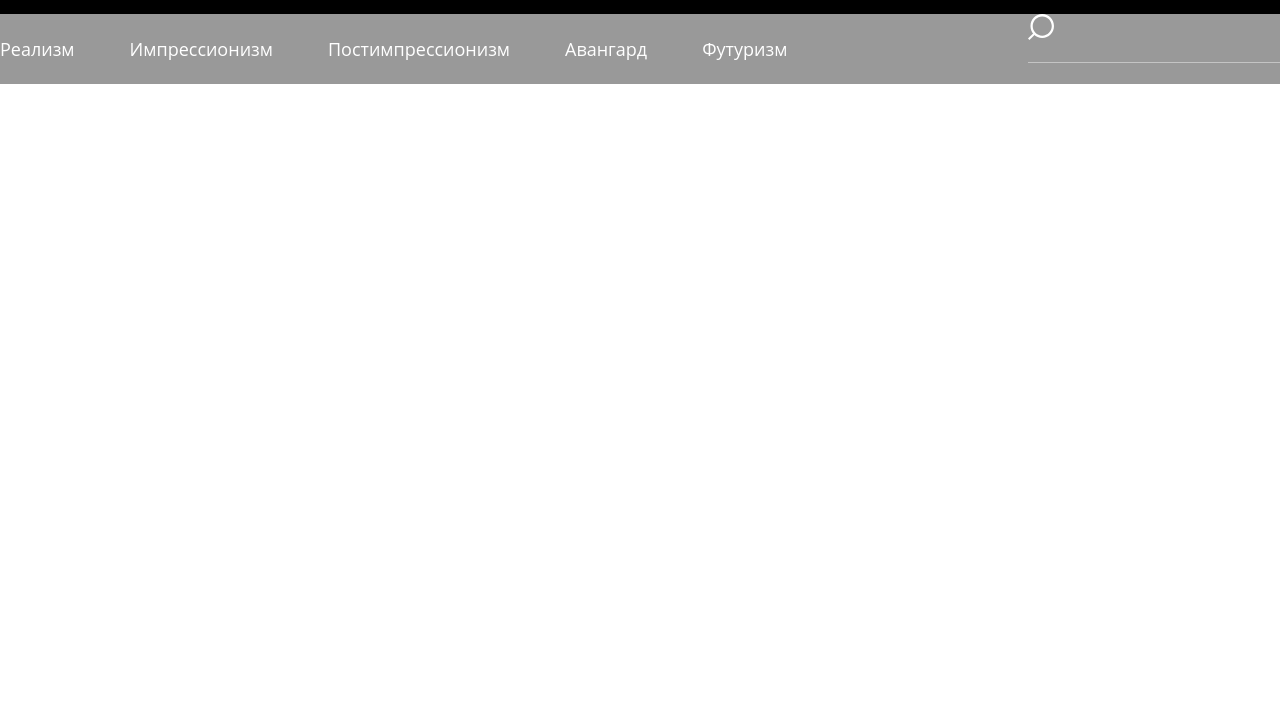
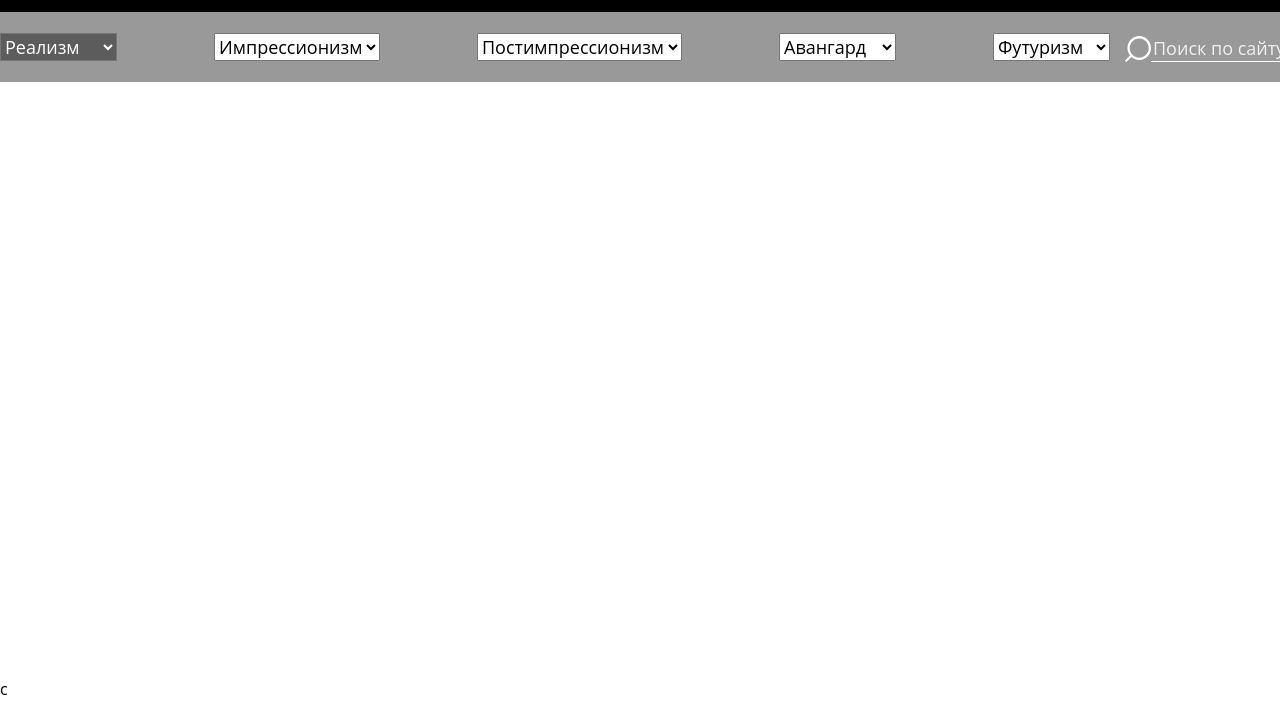
Before and after one commit to Senya-hub/Blanchard, a plain HTML site: page index.html in a window 1280 px wide. Shown: the part 88-800 px from the top of the page. Drawn offline with nearby package versions, Linux system fonts and the light colour scheme; files that its build step writes are made by us from their sources.

Commit message:
add choices

```diff
--- a/css/style.css
+++ b/css/style.css
@@ -385,8 +385,9 @@ ul {
     }
 
     .header-container {
-        background-color: #000;
+       /* background-color: #000;*/
         margin: 0 auto;
+		max-height: 100px;
     }
     .bottom-container {
       background-color: rgba(0, 0, 0, 0.4);
@@ -478,24 +479,47 @@ ul {
     .header-bottom-list {
       display: flex;
       align-items: center;
-      font-size: 18px;
-      line-height: 25px;
-      color: #FFFFFF;
-
     }
     .bottom-item {
-      color: #fff;
+	  color: #fff;
+	  cursor: pointer;
+	  font-size: 18px;
+      line-height: 25px;
     }
-    .bottom-item:not(:last-child) {
-      margin-right: 55px;
+    .bottom-item {
+      margin-right: 15px;
     }
     .scan-form {
       display: flex;
+	  justify-content: space-between;
       margin-right: 0;
       margin-left: 0;
-      margin-bottom: 21px;
+	  border: none;
+      margin-bottom: 0;
       max-width: 252px;
-  }
+    }
+	.bottom-search {
+	  width: 20px;
+	  height: 20px;
+	  margin-bottom: 0;
+	  margin-top: 24px;
+	}
+	.bottom-scan {
+	  max-width: 218px;
+	  border-bottom: 1px solid #fff;
+	  font-weight: 400;
+	  font-size: 18px;
+      line-height: 25px;
+      color: rgba(255, 255, 255, 0.85);
+	  margin-top: 24px;
+	  max-height: 26px;
+	}
+	.select-realism {
+      background-color: rgba(0, 0, 0, 0.4);
+
+	}
+
+
 
 }
 
@@ -514,6 +538,17 @@ ul {
       max-width: 1603px;
       margin: 0 auto;
     }
+	.bottom-item:not(:last-child) {
+	  margin-right: 97px;
+	}
+	.select-realism {
+      outline: none;
+	  font-size: 18px;
+      line-height: 25px;
+	  color:#fff;
+
+
+	}
 
 
 
--- a/index.html
+++ b/index.html
@@ -7,6 +7,7 @@
   <meta name="viewport" content="width=device-width, initial-scale=1.0">
   <title>Blanchard</title>
   <link rel="stylesheet" href="css/normalize.css">
+  <link rel="stylesheet" href="choices.min.css">
   <link rel="stylesheet" href="css/style.css">
 </head>
 
@@ -63,15 +64,45 @@
       <div class="bottom-container">
         <div class="header-bottom">
           <ul class="header-bottom-list">
-            <li class="bottom-item">Реализм</li>
-            <li class="bottom-item">Импрессионизм</li>
-            <li class="bottom-item">Постимпрессионизм</li>
-            <li class="bottom-item">Авангард</li>
-            <li class="bottom-item">Футуризм</li>
+            <li class="bottom-item"><select class="select-realism">
+               <option>Реализм</option>
+			  <option>Тинторето</option>
+			  <option>Фридрих</option>
+			  <option>Леонардо</option>
+			  <option>Верроккьо</option>
+			</select></li>
+			<li class="bottom-item"><select id="select-realism">
+               <option>Импрессионизм</option>
+			  <option>Тинторето</option>
+			  <option>Фридрих</option>
+			  <option>Леонардо</option>
+			  <option>Верроккьо</option>
+			</select></li>
+			<li class="bottom-item"><select id="select-realism">
+               <option>Постимпрессионизм</option>
+			  <option>Тинторето</option>
+			  <option>Фридрих</option>
+			  <option>Леонардо</option>
+			  <option>Верроккьо</option>
+			</select></li>
+			<li class="bottom-item"><select id="select-realism">
+               <option>Авангард</option>
+			  <option>Тинторето</option>
+			  <option>Фридрих</option>
+			  <option>Леонардо</option>
+			  <option>Верроккьо</option>
+			</select></li>
+			<li class="bottom-item"><select id="select-realism">
+               <option>Футуризм</option>
+			  <option>Тинторето</option>
+			  <option>Фридрих</option>
+			  <option>Леонардо</option>
+			  <option>Верроккьо</option>
+			</select></li>
           </ul>
           <form class="scan-form">
             <button aria-label="Найти" class="scan-search bottom-search"></button>
-            <input type="text" class="scan-input">
+            <input type="text" value="Поиск по сайту" class="scan-input bottom-scan">
           </form>
         </div>
       </div>
@@ -87,6 +118,7 @@
   </header>
   <script src="https://code.jquery.com/jquery-3.6.0.min.js"
     integrity="sha256-/xUj+3OJU5yExlq6GSYGSHk7tPXikynS7ogEvDej/m4=" crossorigin="anonymous"></script>
+  <script src="script/choices.min.js"></script>	c
 
   <script src="script/index.js"></script>
 </body>
--- a/script/index.js
+++ b/script/index.js
@@ -12,6 +12,11 @@ window.addEventListener('DOMContentLoaded', function() {
      document.querySelector('#scan-close').addEventListener('click', function() {
         document.querySelector('#menu-scan').classList.toggle('is-activ')
      })
+
+	  const element = document.querySelector('-----------------------');
+	  const choices = new Choices(element, {
+	    searchEnabled: false
+	  });
 })
 
 $( document ).ready(function(){
```
Also changed, not shown: css/choices.min.css (added), script/choices.min.js (added).
